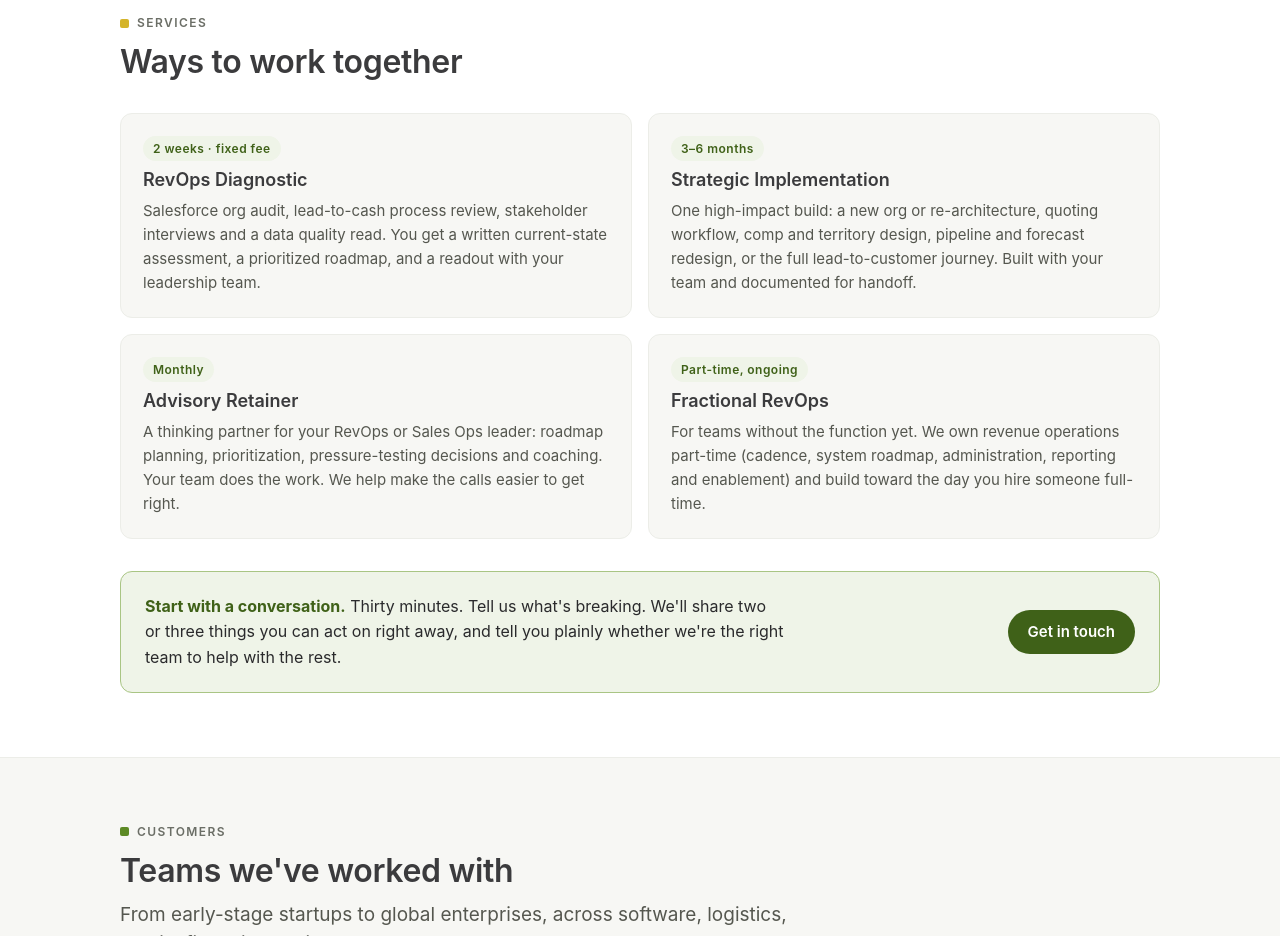
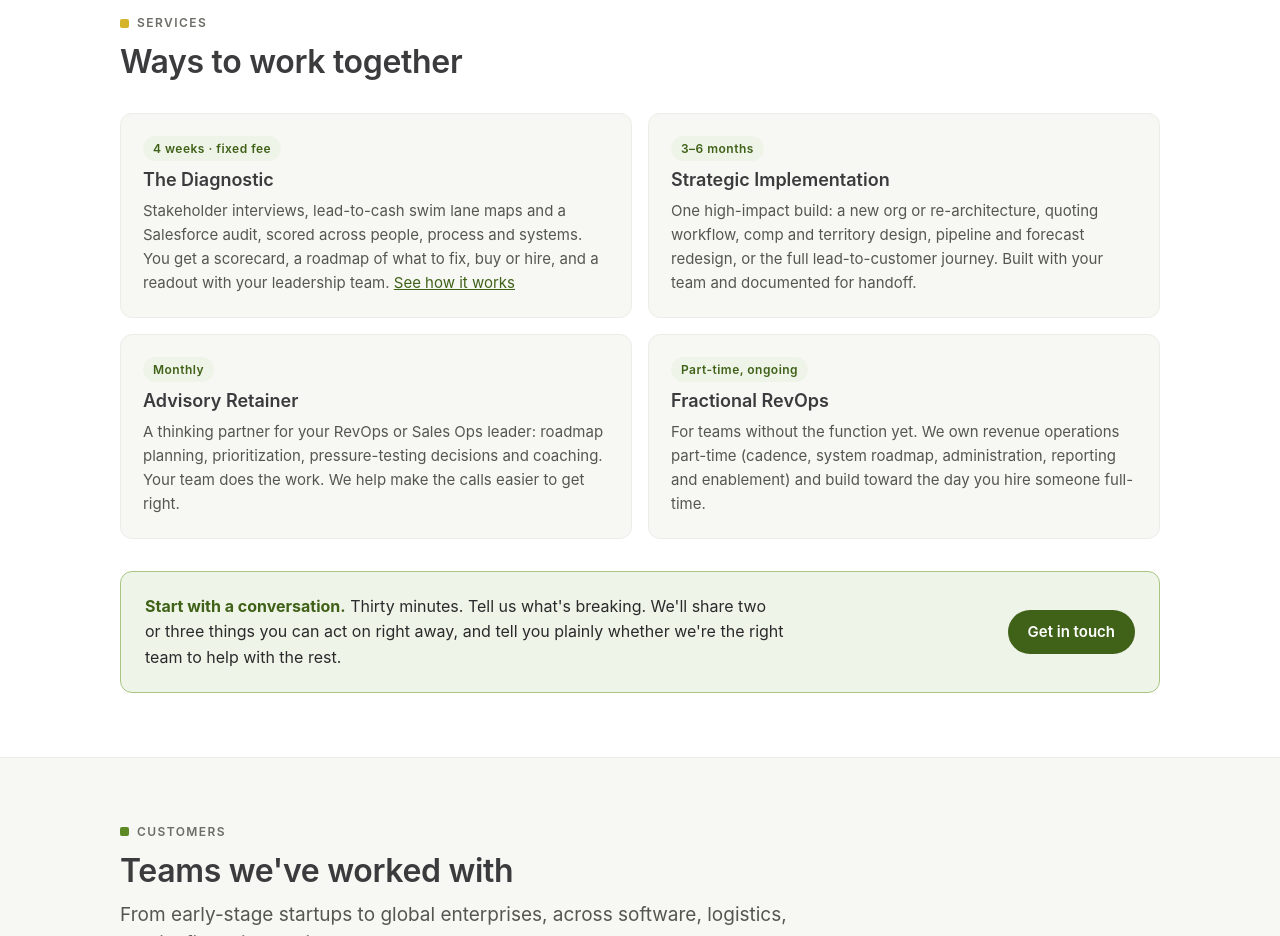
Before and after one commit to gnrobin/productivityadvisors, a plain HTML site: page index.html in a window 1280 px wide. Shown: the part 3100-4036 px from the top of the page. Drawn offline with Linux system fonts and the light colour scheme; a web font is replaced by a local one.

Commit message:
Services: rename RevOps Diagnostic to The Diagnostic (4 weeks) and link to its resource page
Co-Authored-By: Claude Opus 5.5 <noreply@anthropic.com>
Claude-Session: https://claude.ai/code/session_01JiZ6m1bon6rv8xes8kgNtY

```diff
--- a/index.html
+++ b/index.html
@@ -351,9 +351,9 @@ dialog.viewer::backdrop{background:rgba(42,42,44,0.55)}
     </div>
     <div class="grid g2">
       <div class="card svc">
-        <span class="meta">2 weeks · fixed fee</span>
-        <h3>RevOps Diagnostic</h3>
-        <p>Salesforce org audit, lead-to-cash process review, stakeholder interviews and a data quality read. You get a written current-state assessment, a prioritized roadmap, and a readout with your leadership team.</p>
+        <span class="meta">4 weeks · fixed fee</span>
+        <h3>The Diagnostic</h3>
+        <p>Stakeholder interviews, lead-to-cash swim lane maps and a Salesforce audit, scored across people, process and systems. You get a scorecard, a roadmap of what to fix, buy or hire, and a readout with your leadership team. <a href="#r-the-diagnostic">See how it works</a></p>
       </div>
       <div class="card svc">
         <span class="meta">3–6 months</span>
@@ -531,6 +531,9 @@ const RESOURCES = [
     if (b) openResource(b.dataset.slug);
   });
   if (location.hash.startsWith("#r-")) openResource(location.hash.slice(3));
+  window.addEventListener("hashchange", () => {
+    if (location.hash.startsWith("#r-")) openResource(location.hash.slice(3));
+  });
 
   /* highlight the tab for the section in view */
   const tabs = [...document.querySelectorAll(".tab")];
```
